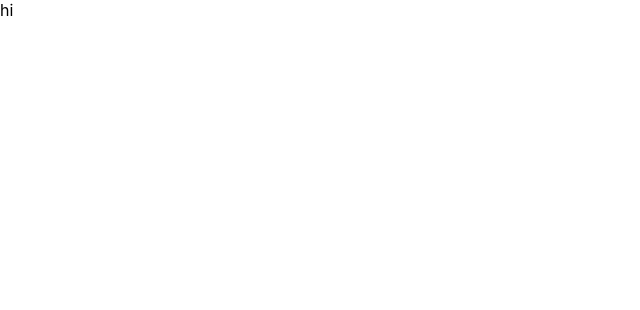
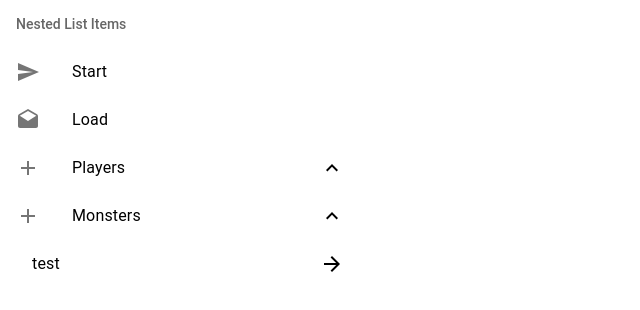
Before and after one commit to GovernorGecko/TbTInitiative, a React (Create React App) app in the folder initiative/: page / in a window 1280 px wide. Shown: the top 310 px of the page, without its empty margins (0-640 px from the left). Built offline with nearby package versions, Linux system fonts and the light colour scheme.

Commit message:
Simple React work and component building

```diff
--- a/initiative/src/App.js
+++ b/initiative/src/App.js
@@ -1,9 +1,60 @@
+
+import * as React from 'react';
+
+import ListSubheader from '@mui/material/ListSubheader';
+import List from '@mui/material/List';
+import ListItemButton from '@mui/material/ListItemButton';
+import ListItemIcon from '@mui/material/ListItemIcon';
+import ListItemText from '@mui/material/ListItemText';
+
+import DraftsIcon from '@mui/icons-material/Drafts';
+import SendIcon from '@mui/icons-material/Send';
+
+import Entity from './core/Entity';
+import EntityList from './components/EntityList';
+
+const style = {
+  list: {
+    width: '100%',
+    maxWidth: 360,
+    bgcolor: 'background.paper'
+  }
+}
+
+function App() {
+
+  const [monsters, setMonsters] = React.useState([new Entity(0, "test")]);
+  const [players, setPlayers] = React.useState([]);
 
 
-function App() {
   return (
-    <div>hi</div>
+    <List
+      sx={style.list}
+      component="nav"
+      aria-labelledby="nested-list-subheader"
+      subheader={
+        <ListSubheader component="div" id="nested-list-subheader">
+          Nested List Items
+        </ListSubheader>
+      }
+    >
+      <ListItemButton>
+        <ListItemIcon>
+          <SendIcon />
+        </ListItemIcon>
+        <ListItemText primary="Start" />
+      </ListItemButton>
+      <ListItemButton>
+        <ListItemIcon>
+          <DraftsIcon />
+        </ListItemIcon>
+        <ListItemText primary="Load" />
+      </ListItemButton>
+      <EntityList name="Players" list={players} update={setPlayers} />
+      <EntityList name="Monsters" list={monsters} update={setMonsters} />
+    </List>
   );
 }
 
+
 export default App;
--- /dev/null
+++ b/initiative/src/components/EntityList.js
@@ -0,0 +1,65 @@
+
+import * as React from 'react';
+
+import List from '@mui/material/List';
+import ListItemButton from '@mui/material/ListItemButton';
+import ListItemIcon from '@mui/material/ListItemIcon';
+import ListItemText from '@mui/material/ListItemText';
+import Collapse from '@mui/material/Collapse';
+
+import AddIcon from '@mui/icons-material/Add';
+import ArrowForwardIcon from '@mui/icons-material/ArrowForward';
+import ExpandLess from '@mui/icons-material/ExpandLess';
+import ExpandMore from '@mui/icons-material/ExpandMore';
+
+import Entity from '../core/Entity';
+
+const style = {
+  entity: {
+    pl: 4
+  }
+}
+
+const EntityList = ( { name, list, update } ) => {
+
+  const [open, setOpen] = React.useState(true);
+
+  const handleClick = () => {
+    setOpen(!open);
+  };
+
+  return (
+      <>
+        <ListItemButton >
+            <ListItemIcon>
+                <AddIcon />
+            </ListItemIcon>
+            <ListItemText primary={name} onClick={handleClick}/>
+            {open ? <ExpandLess /> : <ExpandMore />}
+        </ListItemButton>
+        <Collapse in={open} timeout="auto" unmountOnExit>
+            <List component="div" disablePadding>
+            {
+              list.length > 0 ?
+                list.map(entity => {
+                  if(entity instanceof Entity) {
+                    return (
+                      <ListItemButton sx={style.entity} key={entity.id}>
+                        <ListItemText primary={entity.name} />
+                        <ArrowForwardIcon />
+                      </ListItemButton>
+                    );
+                  }
+                  else {
+                    return null;
+                  }
+                }
+                ) : null
+            }
+            </List>
+        </Collapse>
+      </>
+  );
+}
+
+export default EntityList
--- /dev/null
+++ b/initiative/src/core/Entity.js
@@ -0,0 +1,10 @@
+class Entity {
+
+    constructor(id, name) {
+      this.id = id;
+      this.name = name;
+    }
+
+  }
+
+export default Entity;
--- a/initiative/src/index.js
+++ b/initiative/src/index.js
@@ -10,7 +10,7 @@ const container = document.getElementById('root');
 const root = ReactDOM.createRoot(container);
 
 // Initial render
-root.render(<App name="Saeloun blog" />);
+root.render(<App />);
 
 // If you want to start measuring performance in your app, pass a function
 // to log results (for example: reportWebVitals(console.log))
```
Also changed, not shown: initiative/package.json (+7 -1 lines), 1 other file (tests, documents, lock files or other folders).
